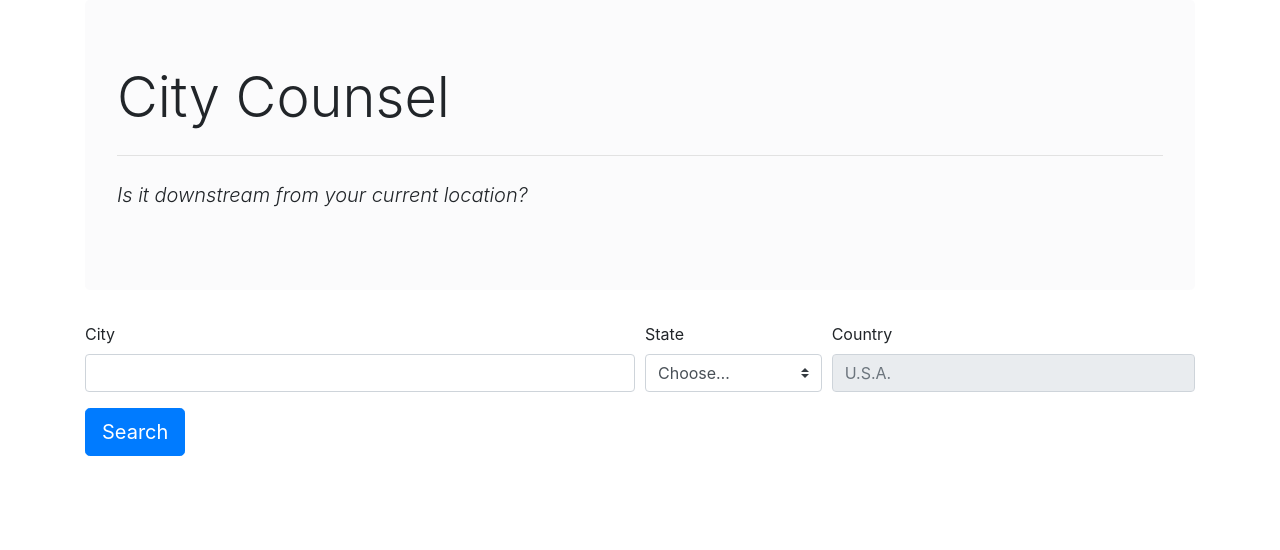
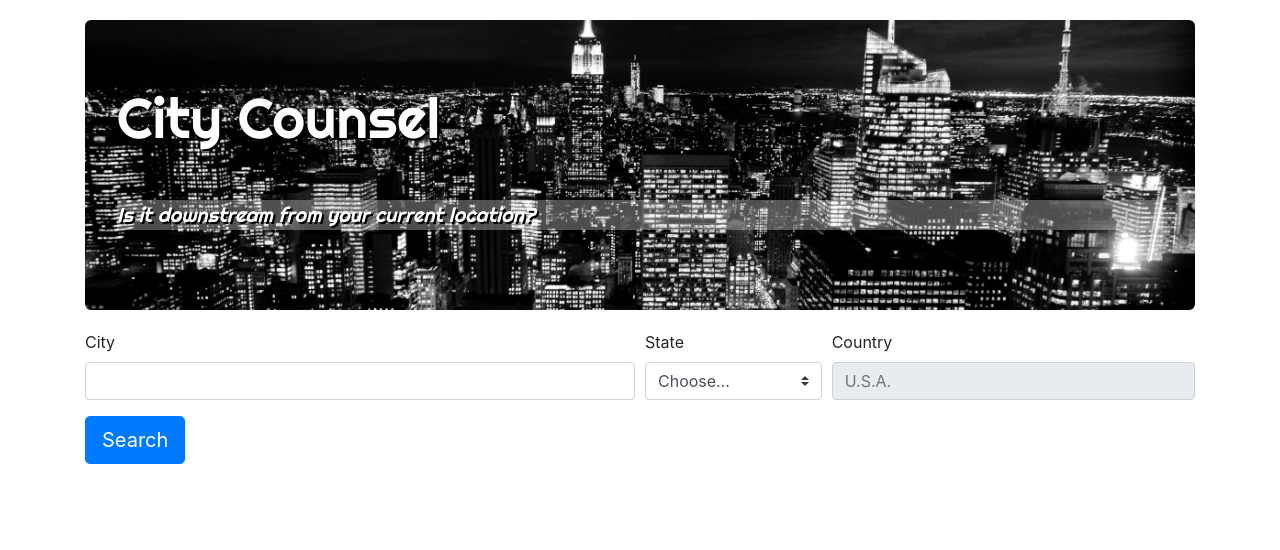
Before and after one commit to gbremble/City-Counsel, a PHP site: page / in a window 1280 px wide. Shown: the top 550 px of the page. Run offline with PHP 8.4, Linux system fonts and the light colour scheme; some libraries are stand-ins or nearby versions.

Commit message:
Updated jumbotron styling

```diff
--- a/assets/css/style.css
+++ b/assets/css/style.css
@@ -6,6 +6,29 @@ html {
 body {
   /* Margin bottom by footer height */
   margin-bottom: 60px;
+}
+
+.jumbotron-custom {
+  background-image: url("../images/vita-vilcina-3054-unsplash.jpg");
+  background-size: cover;
+  background-position: center center;
+  border-radius: 6px;
+  margin: 20px 0px 20px 0px;
+  font-family: 'Righteous', cursive;
+  color: #fdfefe;
+  text-shadow: 2px 2px #000000;
+}
+
+.display-4,
+.lead {
+  color: #fdfefe;
+  font-family: 'Righteous', cursive;
+  text-shadow: 2px 2px #000000;
+  border-top: 0px;
+}
+
+.lead {
+  background-color: rgba(253, 254, 254,0.3)
 }
 
 .stock-image {
@@ -29,7 +52,8 @@ body {
   width: 100%;
   /* Set the fixed height of the footer here */
   height: 30px;
-    line-height: 30px; /* Vertically center the text there */
+  line-height: 30px;
+  /* Vertically center the text there */
   font-size: 12px;
   color: #fff;
   text-align: center;
--- a/index.html
+++ b/index.html
@@ -20,6 +20,7 @@
     <link rel="stylesheet" href="https://cdnjs.cloudflare.com/ajax/libs/bootstrap-select/1.13.1/css/bootstrap-select.min.css">
 
     <!-- Additional CSS -->
+    <link href="https://fonts.googleapis.com/css?family=Righteous" rel="stylesheet">
     <link rel="stylesheet" href="assets/css/style.css">
 
 
@@ -31,7 +32,7 @@
     <div class="container">
         <div class="row">
             <div class="col">
-                <div class="jumbotron" style="background: rgba(233, 236, 239, 0.2)">
+                <div class="jumbotron jumbotron-custom">
                     <h1 class="display-4">City Counsel</h1>
                     <hr class="my-4">
                     <p class="lead">
```
Also changed, not shown: assets/images/vita-vilcina-3054-unsplash.jpg (added), 1 other file. Lines whose indentation alone changed are shown as unchanged.
